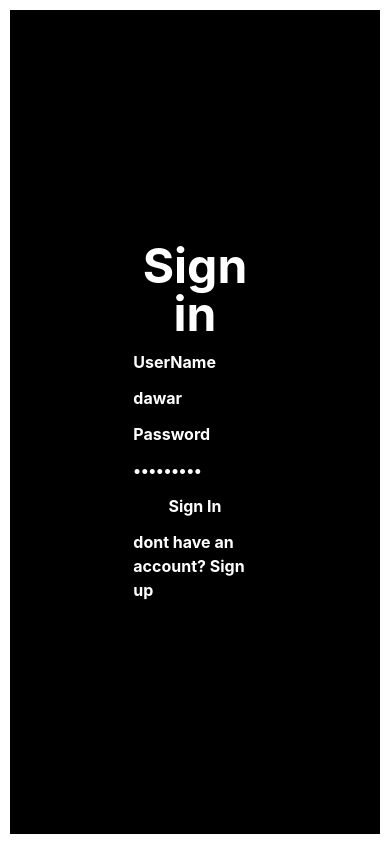
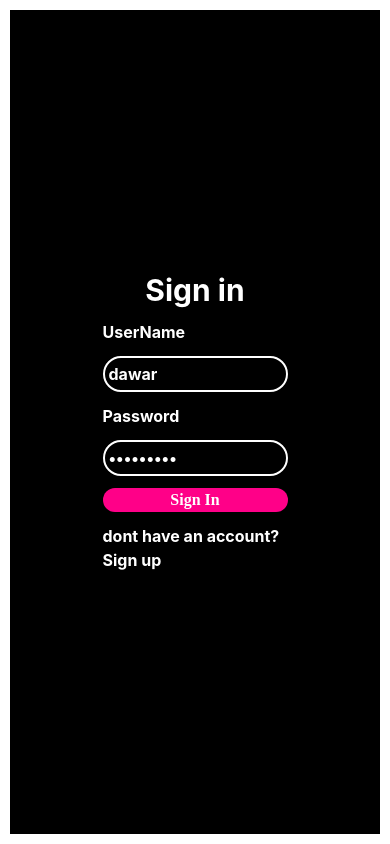
Before and after one commit to DAWAR-666/4OX.io-fe, a React (Vite) app: page /login in a window 390 px wide. Built offline with nearby package versions, Linux system fonts and the light colour scheme; no server answers.

Commit message:
added ui to login page

```diff
--- a/src/components/Login.tsx
+++ b/src/components/Login.tsx
@@ -31,8 +31,8 @@ const Login = () => {
   return (
     <div className="bg-black min-h-screen w-screen font-bold border-10 text-white flex justify-center items-center">
         <Toaster position='top-center'/>
-        <form className="flex flex-col gap-3 w-1/3">
-            <div className="text-center text-5xl">
+        <form className="flex flex-col gap-3 w-1/2 md:w-1/4">
+            <div className="text-center text-3xl md:text-5xl">
                 {login?'Sign in':'Sign up'}
             </div>
             <span>UserName</span>
@@ -42,6 +42,7 @@ const Login = () => {
                 placeholder="Enter UserName"
                 value={userName}
                 onChange={(e)=>{setUserName(e.target.value)}}
+                className="border-2 rounded-full p-1"
             />
             {!login&&
             <>
@@ -52,6 +53,7 @@ const Login = () => {
                 placeholder="Enter Email"
                 value={email}
                 onChange={(e)=>{setEmail(e.target.value)}}
+                className="border-2 rounded-full p-1"
             /></>}
             <span>Password</span>
             <input
@@ -60,9 +62,16 @@ const Login = () => {
                 placeholder="Enter Password"
                 value={password}
                 onChange={(e)=>{setPassword(e.target.value)}}
+                className="border-2 rounded-full p-1"
             />
 
-                <button type="button" onClick={handleLogin}>{login?'Sign In':'Sign Up'}</button>
+                <button
+                    type="button"
+                    onClick={handleLogin}
+                    className="bg-[#ff0088] rounded-full font-['Press_Start_2P'] hover:bg-[#8df0cc] transition-all hover:text-[#ff0088]"
+                >
+                    {login?'Sign In':'Sign Up'}
+                </button>
                 <span onClick={()=>setLogin(!login)}>{login?'dont have an account? Sign up':'already registered? Sign in'}</span>
         </form>
 
```
